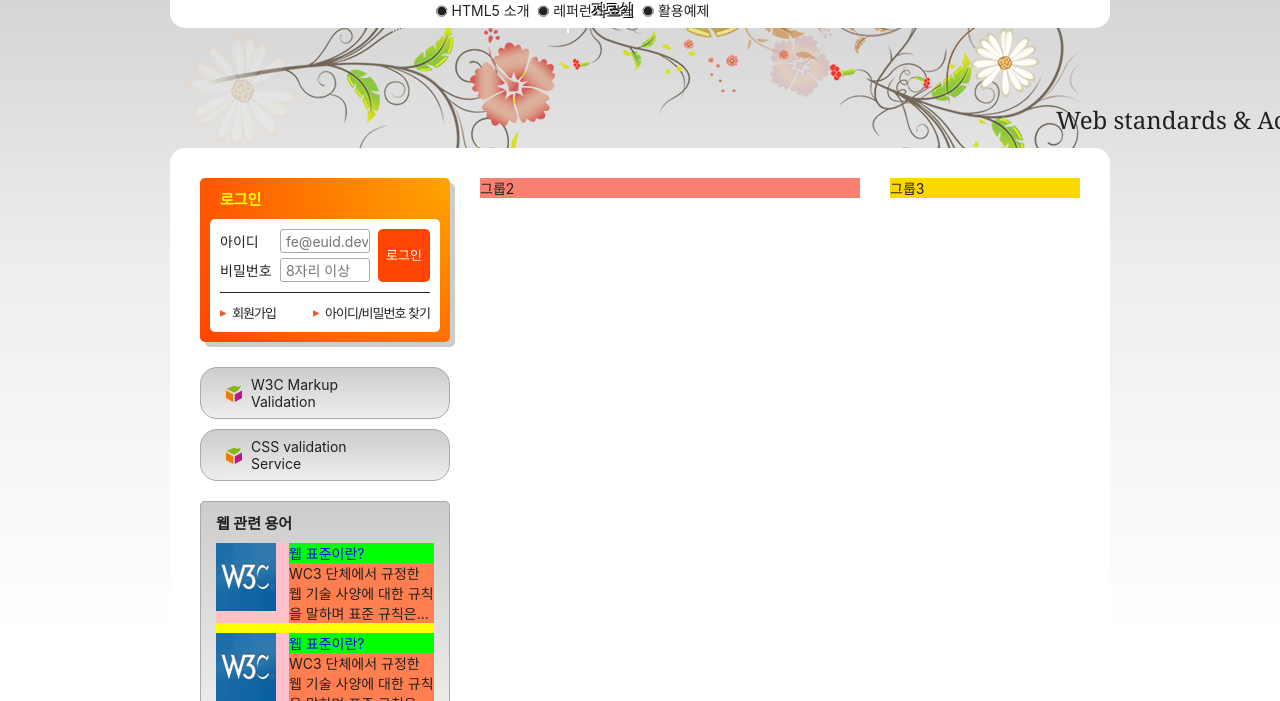
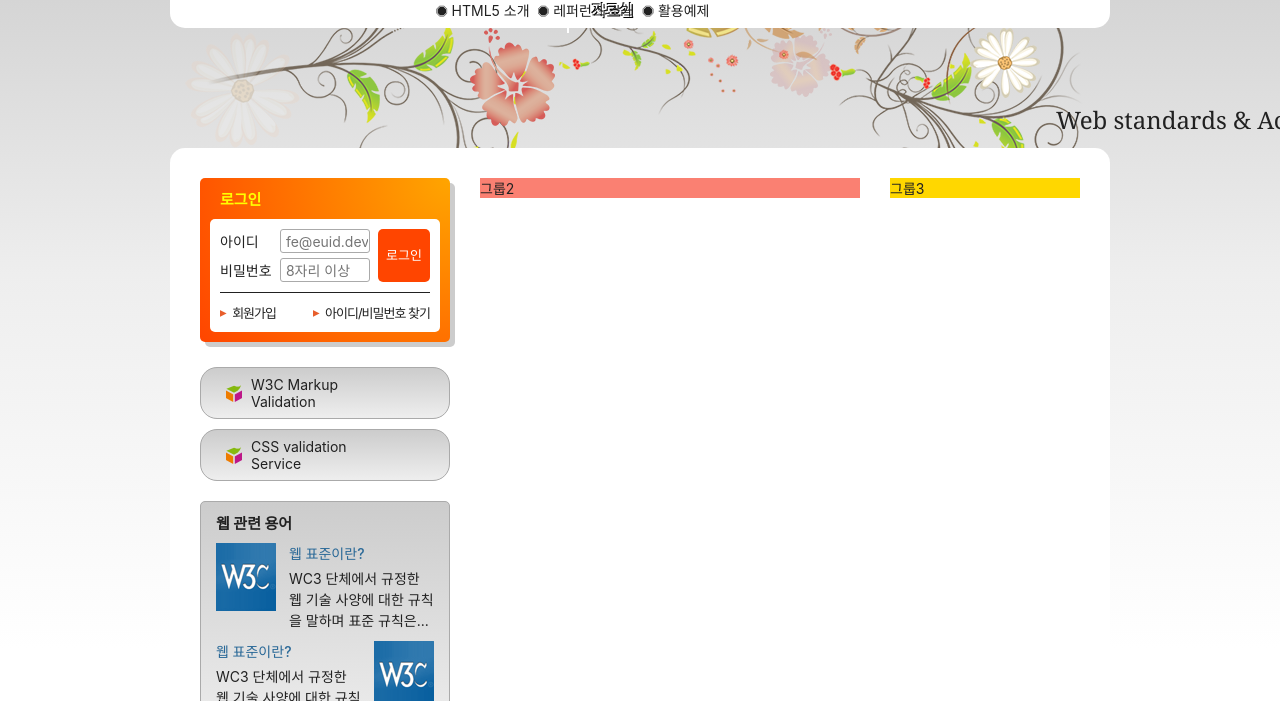
Before and after one commit to kimzeze/HTML5, a plain HTML site: page index.html in a window 1280 px wide. Shown: the part 99-800 px from the top of the page. Drawn offline with Linux system fonts and the light colour scheme; a web font is replaced by a local one.

Commit message:
cross 레이아웃 완성

```diff
--- a/styles/style.css
+++ b/styles/style.css
@@ -444,25 +444,29 @@ body {
 }
 
 .term-list{
-  background-color: yellow;
-  margin-top:10px;
+  /* background-color: yellow; */
+  margin-top: 10px;
 }
 
 .term-list div{
-  background-color: pink;
-  margin-top:10px;
+  /* background-color: pink; */
+  margin-top: 10px;
   display : flow-root;
 }
 
+.term-list-brief ,.term-list-subject{
+  width: 145px;
+  float: right;
+}
+
 .term-list-subject{
-  background:lime;
-  float:right;
-  width: 145px;
-  color : blue;
+  /* background:lime; */
+  color : #296897;
+  font-weight: 500;
 }
 
 .term-list-thumnail{
-  background: purple;
+  /* background: purple; */
   float:left;
 }
 
@@ -471,12 +475,19 @@ body {
 }
 
 .term-list-brief{
-  background:coral;
-  float:right;
-  width: 145px;
+  /* background:coral; */
+  margin-top: 5px;
+  line-height: 1.5;
 }
 
+.cross .term-list-subject,
+.cross .term-list-brief{
+  float : left;
+}
 
+.cross .term-list-thumnail{
+  float:right;
+}
 
 /* 슬로건 */
 .slogan {
```
